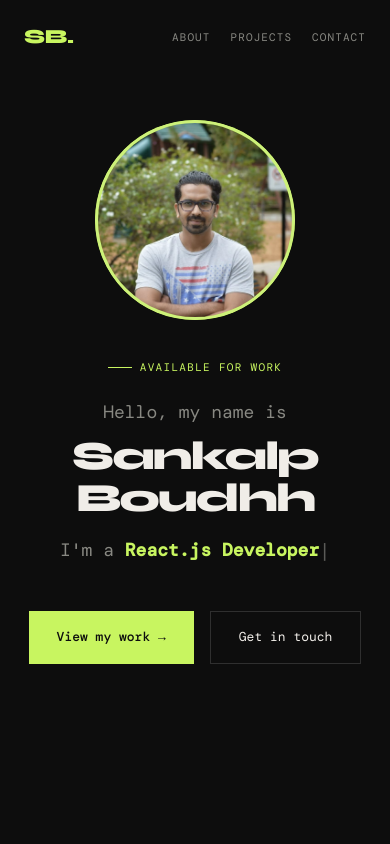
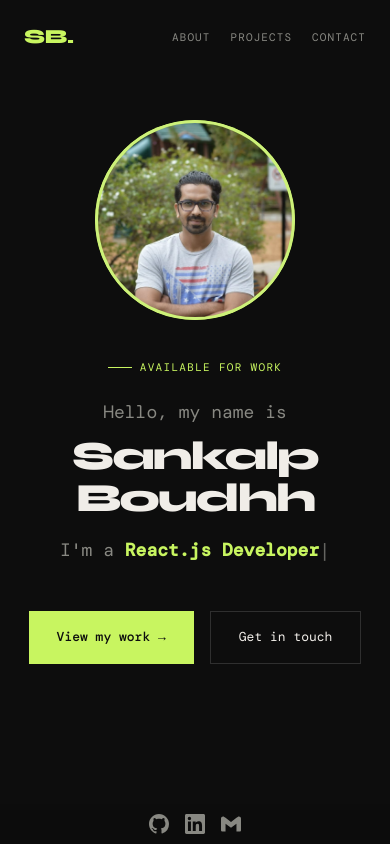
Before and after one commit to sankalpboudhh/sankalp-portfolio, a React (Create React App) app: page / in a window 390 px wide. Shown: the top 844 px of the page. Built offline with nearby package versions, Linux system fonts and the light colour scheme; a web font is replaced by a local one.

Commit message:
adding social media icons in mobile devices.

```diff
--- a/src/components/Hero.css
+++ b/src/components/Hero.css
@@ -234,7 +234,17 @@
         justify-content: center;
     }
     .hero-photo-wrap { width: 200px; height: 200px; }
-    .social-sidebar { display: none; }
+    .social-sidebar {
+        backdrop-filter: blur(0.1px);
+        background: #0d0d0de6;
+        flex-direction:row;
+        width:100%;
+        justify-content:center;
+        left:50%;
+        transform:translateX(-50%);
+        padding-block:10px
+    }
+    .sidebar-line{display:none}
     .hero-stats-bar { gap: 32px; padding: 28px 24px; }
     .overlaypic {display: none;}
   }
--- a/src/index.css
+++ b/src/index.css
@@ -61,3 +61,7 @@ a {
   height: 1px;
   background: var(--border);
 }
+
+footer{
+  padding-bottom:60px
+}
```
